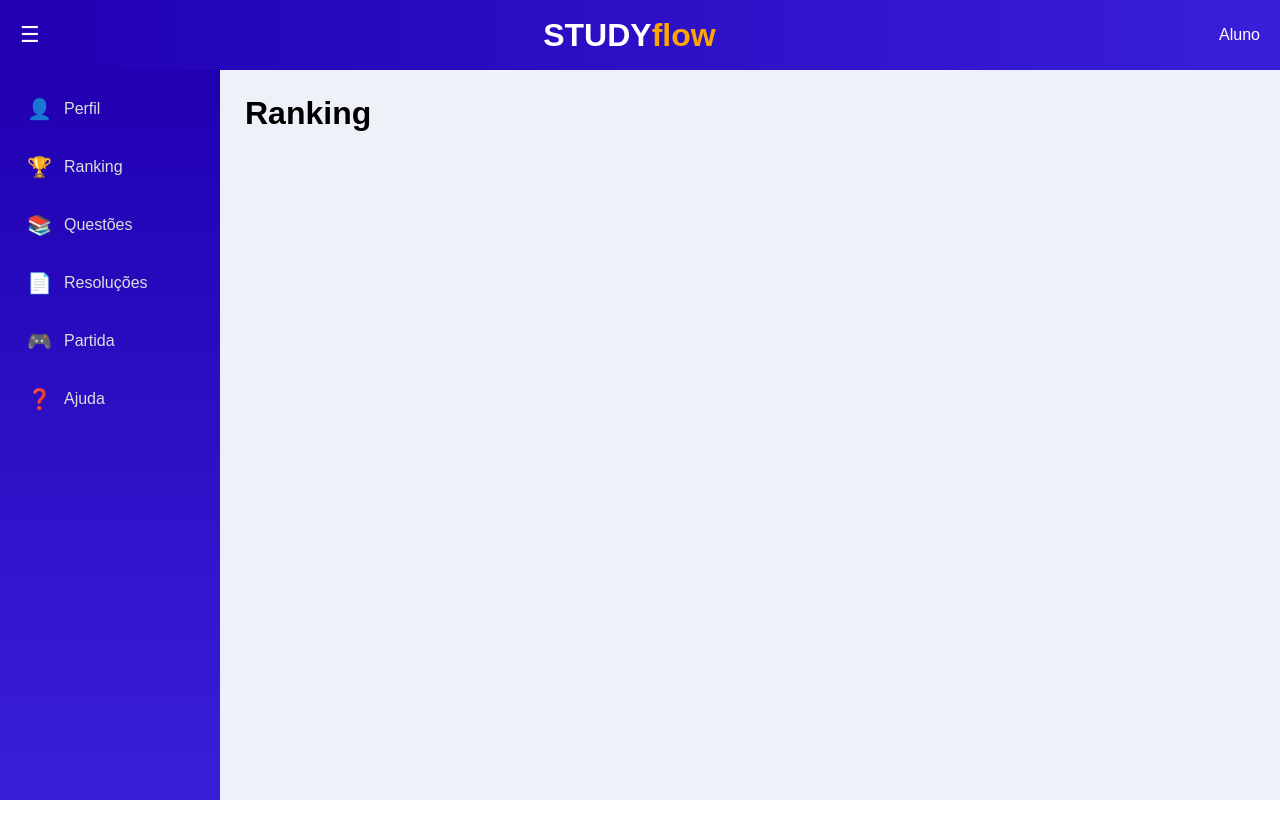
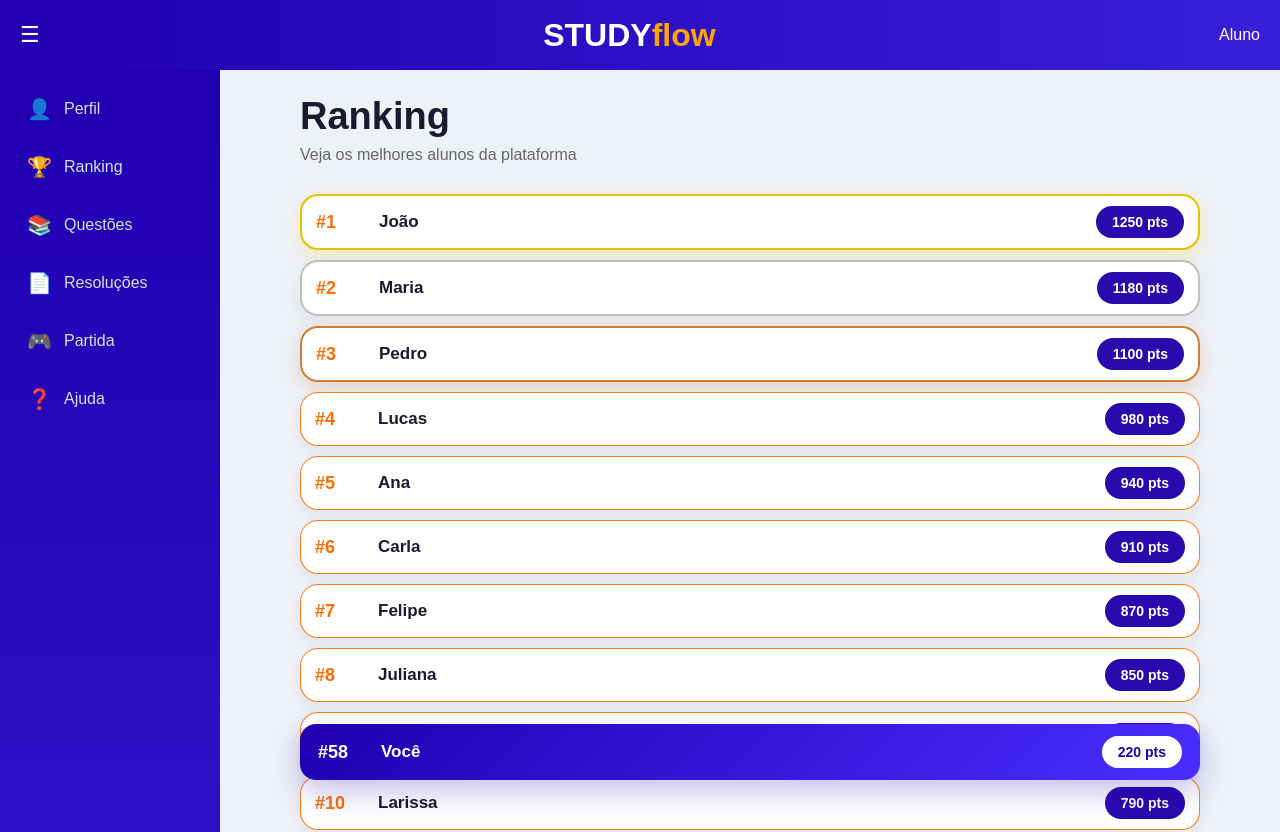
Before and after one commit to Brunokenji1/ACELERA2, a React (Create React App) app in the folder frontend/: page /ranking in a window 1280 px wide. Shown: the top 832 px of the page. Before the commit the page ends 800 px from the top, so only its background shows below. Built offline with nearby package versions, Linux system fonts and the light colour scheme.

Commit message:
Pagina de Ranking pronta

```diff
--- a/frontend/src/pages/Ranking.jsx
+++ b/frontend/src/pages/Ranking.jsx
@@ -1,3 +1,101 @@
+import "../styles/ranking.css";
+
 export default function Ranking() {
-  return <h1>Ranking</h1>;
-}
+  const ranking = [
+  { posicao: 1, nome: "João", pontos: 1250 },
+
+  { posicao: 2, nome: "Maria", pontos: 1180 },
+
+  { posicao: 3, nome: "Pedro", pontos: 1100 },
+
+  { posicao: 4, nome: "Lucas", pontos: 980 },
+
+  { posicao: 5, nome: "Ana", pontos: 940 },
+
+  { posicao: 6, nome: "Carla", pontos: 910 },
+
+  { posicao: 7, nome: "Felipe", pontos: 870 },
+
+  { posicao: 8, nome: "Juliana", pontos: 850 },
+
+  { posicao: 9, nome: "Bruno", pontos: 820 },
+
+  { posicao: 10, nome: "Larissa", pontos: 790 },
+
+  { posicao: 11, nome: "Gustavo", pontos: 760 },
+
+  { posicao: 12, nome: "Amanda", pontos: 730 },
+
+  { posicao: 13, nome: "Rafael", pontos: 700 },
+
+  { posicao: 14, nome: "Camila", pontos: 680 },
+
+  { posicao: 15, nome: "Thiago", pontos: 650 },
+
+  { posicao: 16, nome: "Fernanda", pontos: 620 },
+
+  { posicao: 17, nome: "Matheus", pontos: 600 },
+
+  { posicao: 18, nome: "Bianca", pontos: 580 },
+
+  { posicao: 19, nome: "Eduardo", pontos: 550 },
+
+  { posicao: 20, nome: "Beatriz", pontos: 520 },
+  ];
+
+  const usuario = {
+    posicao: 58,
+
+    nome: "Você",
+
+    pontos: 220,
+  };
+
+  return (
+    <div className="ranking-container">
+      {/* HEADER */}
+      <div className="ranking-header">
+        <h1>Ranking</h1>
+
+        <p>Veja os melhores alunos da plataforma</p>
+      </div>
+
+      {/* LISTA */}
+      <div className="ranking-lista">
+        {ranking.map((user) => (
+          <div
+            key={user.posicao}
+            className={`ranking-item ${
+              user.posicao === 1
+                ? "gold"
+                : user.posicao === 2
+                  ? "silver"
+                  : user.posicao === 3
+                    ? "bronze"
+                    : ""
+            }`}
+          >
+            <div className="ranking-left">
+              <span className="ranking-posicao">#{user.posicao}</span>
+
+              <span className="ranking-nome">{user.nome}</span>
+            </div>
+
+            <span className="ranking-pontos">{user.pontos} pts</span>
+          </div>
+        ))}
+      </div>
+
+      {/* USUÁRIO */}
+      <div className="ranking-user">
+        <div className="ranking-left">
+          <span className="ranking-posicao">#{usuario.posicao}</span>
+
+          <span className="ranking-nome">{usuario.nome}</span>
+        </div>
+
+        <span className="ranking-pontos">{usuario.pontos} pts</span>
+      </div>
+    </div>
+  );
+};
--- a/frontend/src/styles/ranking.css
+++ b/frontend/src/styles/ranking.css
@@ -0,0 +1,164 @@
+.ranking-container {
+  width: 100%;
+
+  max-width: 900px;
+
+  margin: 0 auto;
+}
+
+/* HEADER */
+.ranking-header {
+  margin-bottom: 30px;
+}
+
+.ranking-header h1 {
+  font-size: 38px;
+
+  color: #1a1a2e;
+
+  margin-bottom: 8px;
+}
+
+.ranking-header p {
+  color: #666;
+}
+
+/* LISTA */
+.ranking-lista {
+  display: flex;
+
+  flex-direction: column;
+
+  gap: 10px;
+
+  margin-bottom: 30px;
+}
+
+/* ITEM */
+.ranking-item {
+  background: white;
+
+  border-radius: 18px;
+
+  padding: 10px 14px;
+
+  display: flex;
+
+  border: 1.5px solid #ff6f00e3;
+
+  justify-content: space-between;
+
+  align-items: center;
+
+  box-shadow:
+    0 6px 18px rgba(0,0,0,0.06);
+
+  transition: 0.2s;
+}
+
+.ranking-item:hover {
+  transform: translateY(-2px);
+}
+
+/* ESQUERDA */
+.ranking-left {
+  display: flex;
+
+  align-items: center;
+
+  gap: 18px;
+}
+
+/* POSIÇÃO */
+.ranking-posicao {
+  font-weight: bold;
+
+  color: #ff6d00;
+
+  font-size: 18px;
+
+  min-width: 45px;
+}
+
+/* NOME */
+.ranking-nome {
+  font-size: 17px;
+
+  color: #1a1a2e;
+
+  font-weight: 600;
+}
+
+/* PONTOS */
+.ranking-pontos {
+  background: #280aad;
+
+  color: white;
+
+  padding: 8px 16px;
+
+  border-radius: 999px;
+
+  font-weight: bold;
+
+  font-size: 14px;
+}
+
+/* USUÁRIO */
+.ranking-user {
+  position: sticky;
+
+  bottom: 20px;
+
+  background: linear-gradient(135deg, #2000B1, #4b2dff);
+
+  color: white;
+
+  border-radius: 16px;
+
+  padding: 12px 18px;
+
+  display: flex;
+
+  justify-content: space-between;
+
+  align-items: center;
+
+  box-shadow:
+    0 12px 30px rgba(32,0,177,0.25);
+}
+
+.ranking-user .ranking-posicao,
+.ranking-user .ranking-nome {
+  color: white;
+}
+
+.ranking-user .ranking-pontos {
+  background: white;
+
+  color: #2000B1;
+}
+
+/* TOP 1 */
+.gold {
+  border: 2px solid #e4c203;
+
+  box-shadow:
+    0 6px 18px rgba(255, 215, 0, 0.25);
+}
+
+/* TOP 2 */
+.silver {
+  border: 2px solid #C0C0C0;
+
+  box-shadow:
+    0 6px 18px rgba(192, 192, 192, 0.25);
+}
+
+/* TOP 3 */
+.bronze {
+  border: 2px solid #CD7F32;
+
+  box-shadow:
+    0 6px 18px rgba(205, 127, 50, 0.25);
+}
```
